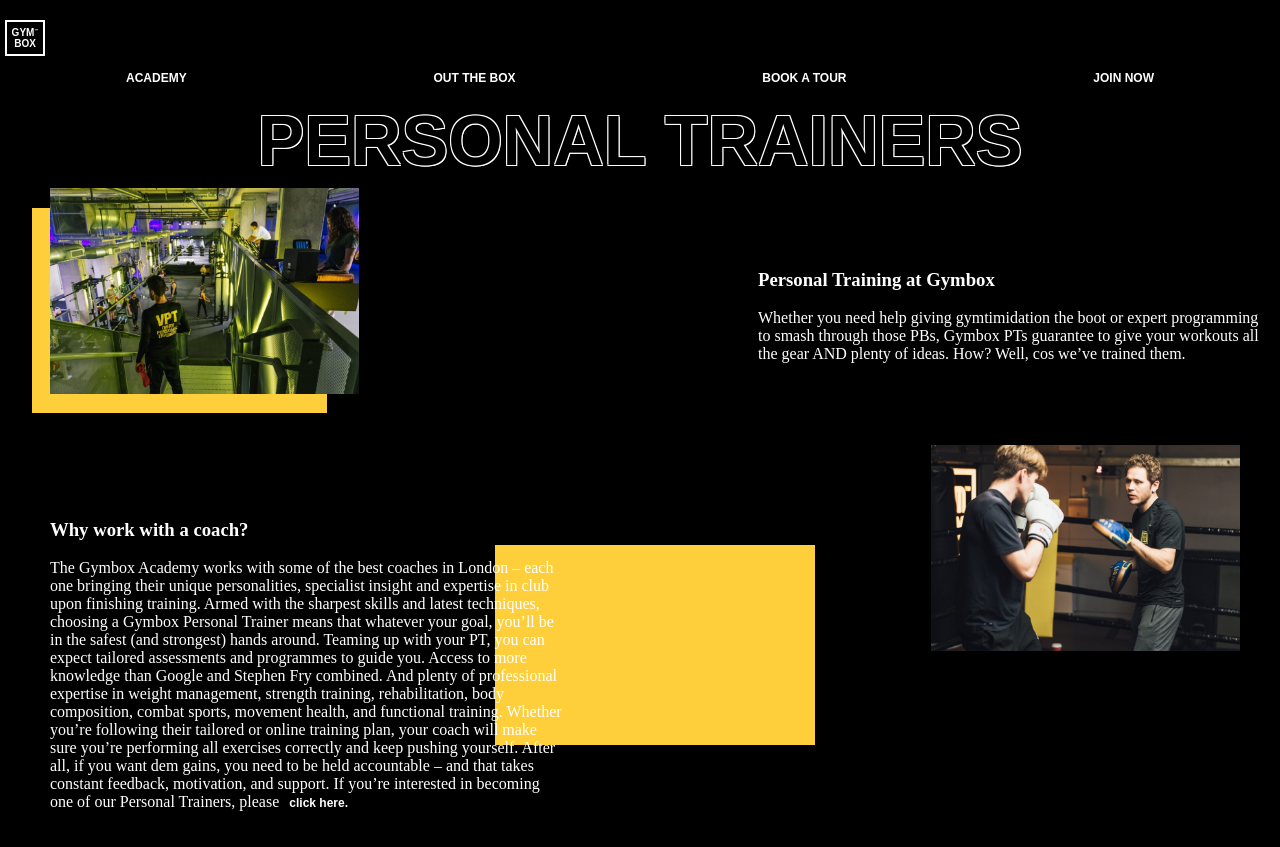
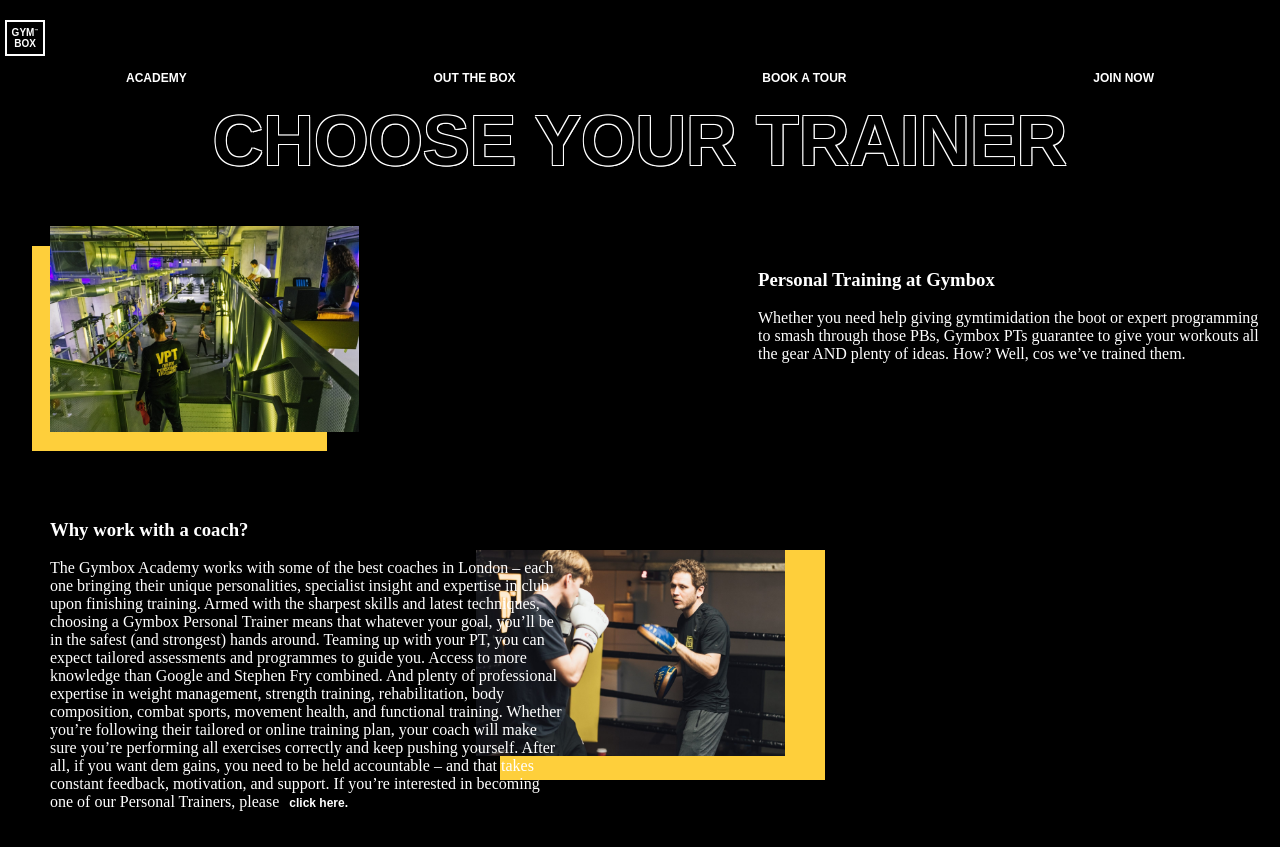
Before and after one commit to OdinsBeard82/Gymbox-PT-Page, a React (Create React App) app in the folder gymbox-pt-page/: page / in a window 1280 px wide. Built offline with nearby package versions, Linux system fonts and the light colour scheme.

Commit message:
save before bug fix i keep re-inputting npm start

```diff
--- a/gymbox-pt-page/src/componenets/Personal Trainers/body.jsx
+++ b/gymbox-pt-page/src/componenets/Personal Trainers/body.jsx
@@ -6,7 +6,8 @@
 function PersonalTrainerHeader() {
   return (
     <div className="pt">
-      <p>PERSONAL TRAINERS</p>
+      <p>CHOOSE YOUR TRAINER</p>
+      <p class="pickTrainer">PICK YOUR TRAINER</p>
       <div className="imagesText">
         <img src={VPTimage} alt="VPTimage" className="trainer-image" />
         <div class='box1'></div>
@@ -15,8 +16,9 @@
           <p>Whether you need help giving gymtimidation the boot or expert programming to smash through those PBs, Gymbox PTs guarantee to give your workouts all the gear AND plenty of ideas. How? Well, cos we’ve trained them.</p>
         </div>
         </div>
+        <div class='box2'>
         <img src={VPTBoxer} alt="VPTBoxer" className="boxer-image" />
-        <div class='box2'></div>
+        </div>
         <div className="text-content2">
           <h3>Why work with a coach?</h3>
           <p>The Gymbox Academy works with some of the best coaches in London – each one bringing their unique personalities, specialist insight and expertise in club upon finishing training. Armed with the sharpest skills and latest techniques, choosing a Gymbox Personal Trainer means that whatever your goal, you’ll be in the safest (and strongest) hands around. Teaming up with your PT, you can expect tailored assessments and programmes to guide you. Access to more knowledge than Google and Stephen Fry combined. And plenty of professional expertise in weight management, strength training, rehabilitation, body composition, combat sports, movement health, and functional training.
--- a/gymbox-pt-page/src/componenets/styles/body.css
+++ b/gymbox-pt-page/src/componenets/styles/body.css
@@ -46,13 +46,12 @@
 }
 
 .box2 {
-
     position: absolute;
     top: 530px;
     left: 480px;
-    margin: 15px;
-    height: 200px;
-    width: 320px;
+    margin: 20px;
+    height: 230px;
+    width: 325px;
     background-color: #fecf3b;
     z-index:-1;
     float: right;
@@ -102,3 +101,11 @@
     color: rgb(255, 191, 72);
     cursor: pointer;
 }
+
+
+
+
+.half-a-border-on-top {
+    border-top: 1px solid;
+    border-image: linear-gradient(to right, #000 50%, transparent 50%) 100% 1;
+  }
```
